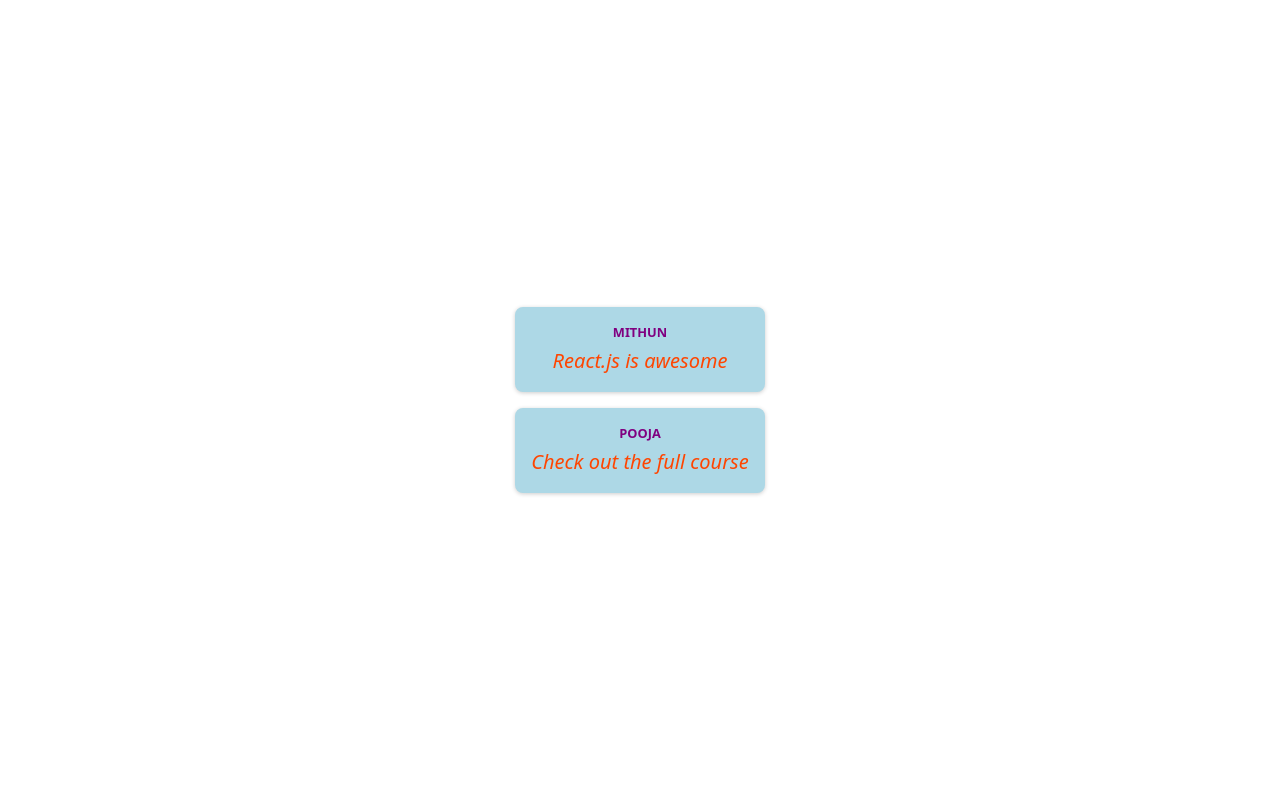
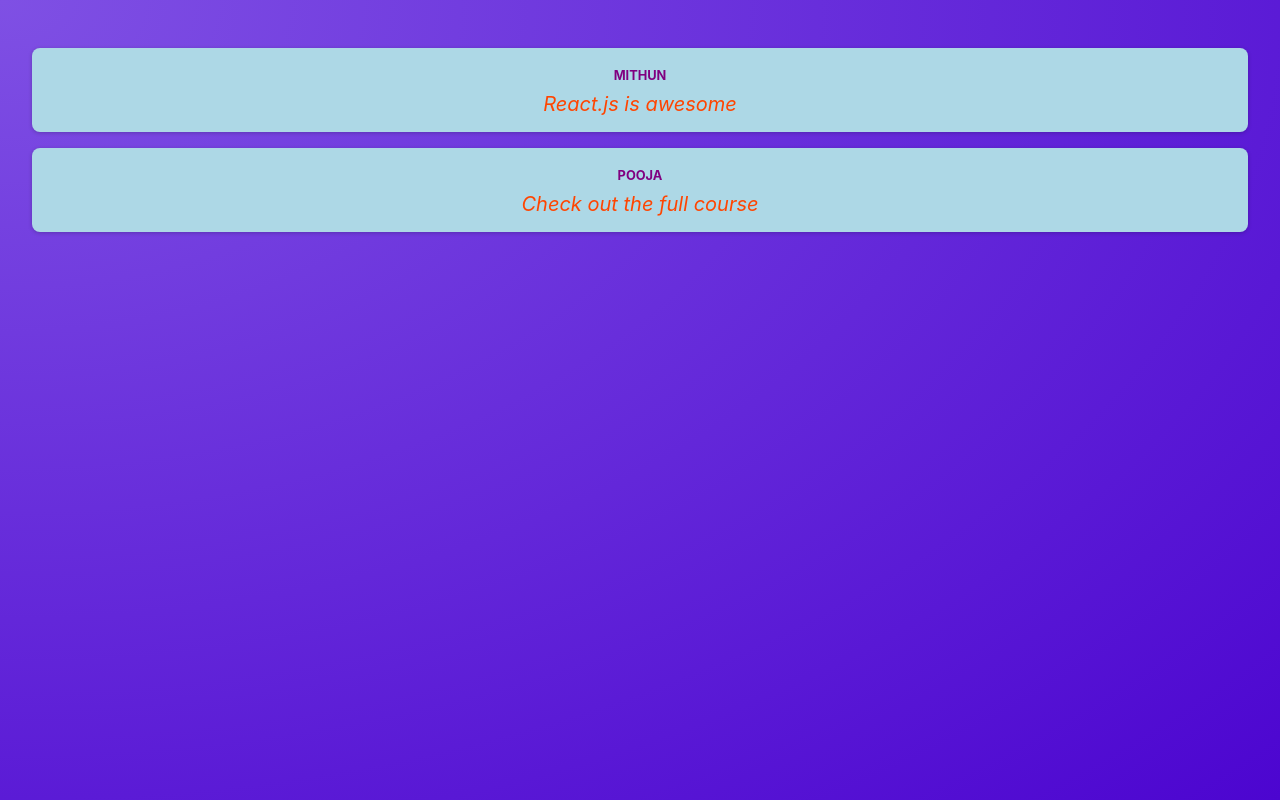
Before and after one commit to mithunj43/React, a React (Vite) app in the folder react-crash-course/: page / in a window 1280 px wide. Built offline with nearby package versions, Linux system fonts and the light colour scheme.

Commit message:
Modify the index.css

```diff
--- a/react-crash-course/src/index.css
+++ b/react-crash-course/src/index.css
@@ -1,70 +1,23 @@
+* {
+  box-sizing: border-box;
+}
+
 :root {
-  font-family: system-ui, Avenir, Helvetica, Arial, sans-serif;
-  line-height: 1.5;
+  min-height: 100vh;
+  font-family: Inter, Avenir, Helvetica, Arial, sans-serif;
+  font-size: 16px;
+  line-height: 24px;
   font-weight: 400;
-
-  color-scheme: light dark;
-  color: rgba(255, 255, 255, 0.87);
-  background-color: #242424;
-
+  background-image: radial-gradient(ellipse at top left, #7f50e4, #4c05d0);
   font-synthesis: none;
   text-rendering: optimizeLegibility;
   -webkit-font-smoothing: antialiased;
   -moz-osx-font-smoothing: grayscale;
-}
-
-a {
-  font-weight: 500;
-  color: #646cff;
-  text-decoration: inherit;
-}
-a:hover {
-  color: #535bf2;
+  -webkit-text-size-adjust: 100%;
 }
 
 body {
   margin: 0;
-  display: flex;
-  place-items: center;
-  min-width: 320px;
-  min-height: 100vh;
+  text-align: center;
+  color: #e6ddf9;
 }
-
-h1 {
-  font-size: 3.2em;
-  line-height: 1.1;
-  color: blue;
-  background-color: red;
-}
-
-button {
-  border-radius: 8px;
-  border: 1px solid transparent;
-  padding: 0.6em 1.2em;
-  font-size: 1em;
-  font-weight: 500;
-  font-family: inherit;
-  background-color: #1a1a1a;
-  cursor: pointer;
-  transition: border-color 0.25s;
-}
-button:hover {
-  border-color: #646cff;
-}
-button:focus,
-button:focus-visible {
-  outline: 4px auto -webkit-focus-ring-color;
-}
-
-@media (prefers-color-scheme: light) {
-  :root {
-    color: #213547;
-    background-color: #ffffff;
-  }
-  a:hover {
-    color: #747bff;
-  }
-  button {
-    background-color: #f9f9f9;
-  }
-}
```
